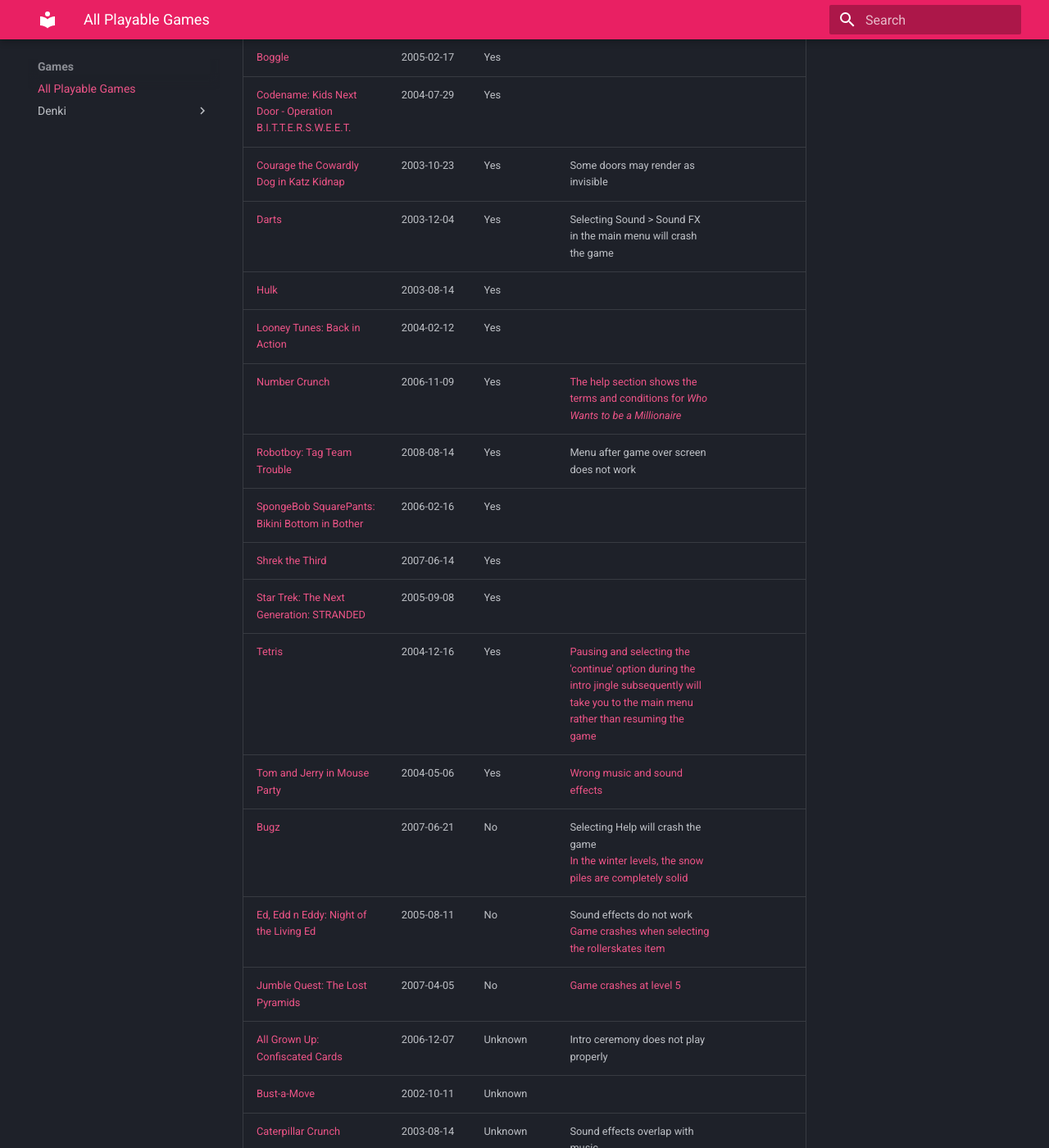
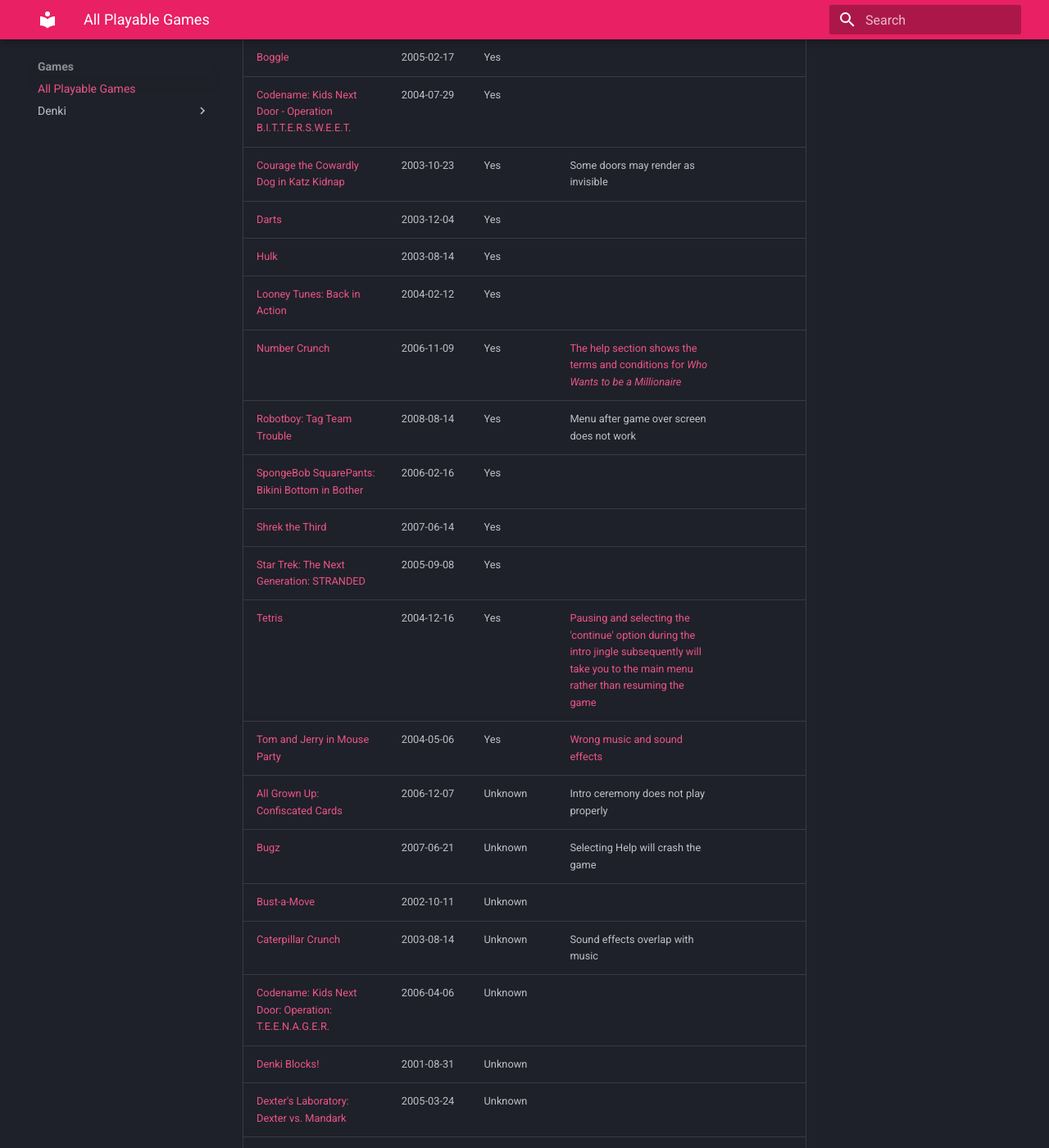
Before and after one commit to cobaltgit/sky-games-archive, an MkDocs documentation site: the page built from docs/games/index.md, in a window 1280 px wide and 1400 px high, scrolled down 728 px. Shown: the whole window at 82% size. Built offline with MkDocs 1.6.1 and Material for MkDocs 9.7.7, drawn with Linux system fonts in a browser that asks for light colours; comment, search, counter and statistics services are not loaded; some of the changed text lies outside the part shown.

Commit message:
Bug fixes o'plenty!

```diff
--- a/docs/games/index.md
+++ b/docs/games/index.md
@@ -28,7 +28,7 @@
 [Boggle](/games/denki/boggle)|2005-02-17|Yes|
 [Codename: Kids Next Door - Operation B.I.T.T.E.R.S.W.E.E.T.](/games/denki/knd-bittersweet)|2004-07-29|Yes|
 [Courage the Cowardly Dog in Katz Kidnap](/games/denki/courage-katz-kidnap)|2003-10-23|Yes|Some doors may render as invisible|
-[Darts](/games/denki/darts)|2003-12-04|Yes|Selecting Sound > Sound FX in the main menu will crash the game
+[Darts](/games/denki/darts)|2003-12-04|Yes|
 [Hulk](/games/denki/hulk)|2003-08-14|Yes|
 [Looney Tunes: Back in Action](/games/denki/lt-bia)|2004-02-12|Yes|
 [Number Crunch](/games/denki/number-crunch)|2006-11-09|Yes|[The help section shows the terms and conditions for *Who Wants to be a Millionaire*](/assets/img/nc-terms.jpg)
@@ -38,15 +38,14 @@
 [Star Trek: The Next Generation: STRANDED](/games/denki/star-trek-tng)|2005-09-08|Yes|
 [Tetris](/games/denki/tetris)|2004-12-16|Yes|[Pausing and selecting the 'continue' option during the intro jingle subsequently will take you to the main menu rather than resuming the game](/assets/video/tetris-bug.webm)
 [Tom and Jerry in Mouse Party](/games/denki/tj-mouse-party)|2004-05-06|Yes|[Wrong music and sound effects](https://www.youtube.com/watch?v=KWhWNucRWHI)
-[Bugz](/games/denki/bugz)|2007-06-21|No|Selecting Help will crash the game<br>[In the winter levels, the snow piles are completely solid](https://cdn.discordapp.com/attachments/1098329726126411856/1104154478766194709/image.png)|
-[Ed, Edd n Eddy: Night of the Living Ed](/games/denki/eee-night-of-living-ed)|2005-08-11|No|Sound effects do not work<br>[Game crashes when selecting the rollerskates item](https://cdn.discordapp.com/attachments/1098329726126411856/1104141294437150751/2023-05-05.png)|
-[Jumble Quest: The Lost Pyramids](/games/denki/jumble-quest)|2007-04-05|No|[Game crashes at level 5](https://media.discordapp.net/attachments/1098329726126411856/1104395330658770974/image.png)|
 [All Grown Up: Confiscated Cards](/games/denki/all-grown-up)|2006-12-07|Unknown|Intro ceremony does not play properly|
+[Bugz](/games/denki/bugz)|2007-06-21|Unknown|Selecting Help will crash the game|
 [Bust-a-Move](/games/denki/bust-a-move)|2002-10-11|Unknown|
 [Caterpillar Crunch](/games/denki/caterpillar)|2003-08-14|Unknown|Sound effects overlap with music|
 [Codename: Kids Next Door: Operation: T.E.E.N.A.G.E.R.](/games/denki/knd-teenager)|2006-04-06|Unknown|
 [Denki Blocks!](/games/denki/denki-blocks)|2001-08-31|Unknown|
 [Dexter's Laboratory: Dexter vs. Mandark](/games/denki/dexter-vs-mandark)|2005-03-24|Unknown|
+[Ed, Edd n Eddy: Night of the Living Ed](/games/denki/eee-night-of-living-ed)|2005-08-11|Unknown|Sound effects do not work|
 [Foster's Home for Imaginary Friends: Tick Tock Terror](/games/denki/foster-ttt)|2005-04-14|Unknown
 [Genie's Cave](/games/denki/genies-cave)|2004-12-02|Unknown|
 [Kingpin Bowling](/games/denki/kingpin)|2007-02-08|Unknown|
@@ -62,7 +61,8 @@
 [Wallace & Gromit: The Curse of the Were-Rabbit](/games/denki/wallace-gromit-were-rabbit)|2005-10-06|Unknown|Some graphics on the map screen are glitched
 [Duopolis](/games/denki/duopolis)|2003-12-04|Endless|Quitting a game to return to the main menu causes a crash|
 [Jumble Fever](/games/denki/jumble-fever)|2005-06-09|Endless|
+[Jumble Quest: The Lost Pyramids](/games/denki/jumble-quest)|2007-04-05|Unknown|
 [Letter Box](/games/denki/letterbox)|2004-03-18|Endless|
-[Word Crunch Deluxe](/games/denki/word-crunch-dx)|2005-12-15|Endless|[Crash may occur during play. Possibly caused by submitting a new word too quickly after completing a group](/assets/img/word-crunch-dx-crash.png)
+[Word Crunch Deluxe](/games/denki/word-crunch-dx)|2005-12-15|Endless|
 
 Most licenced games follow a similar, if not the same format of being a sprite-based flip screen platformer
```
Also changed, not shown: docs/games/denki/bugz.md (+0 -4 lines), docs/games/denki/eee-night-of-living-ed.md (+0 -4 lines), docs/games/denki/jumble-quest.md (+0 -4 lines).
